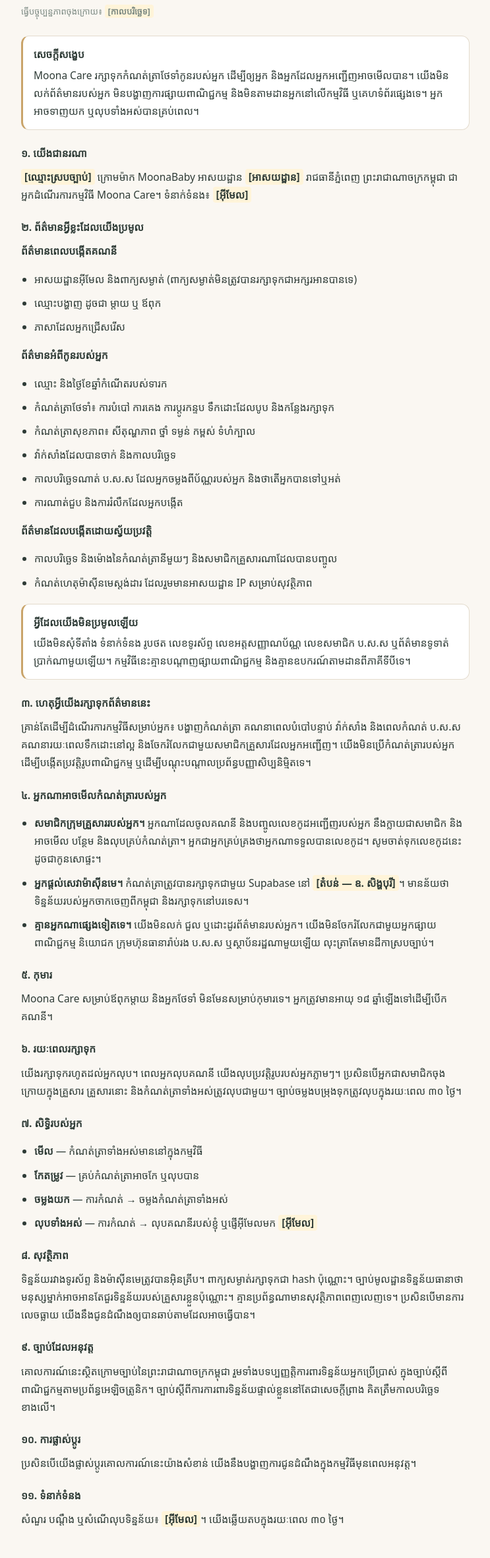
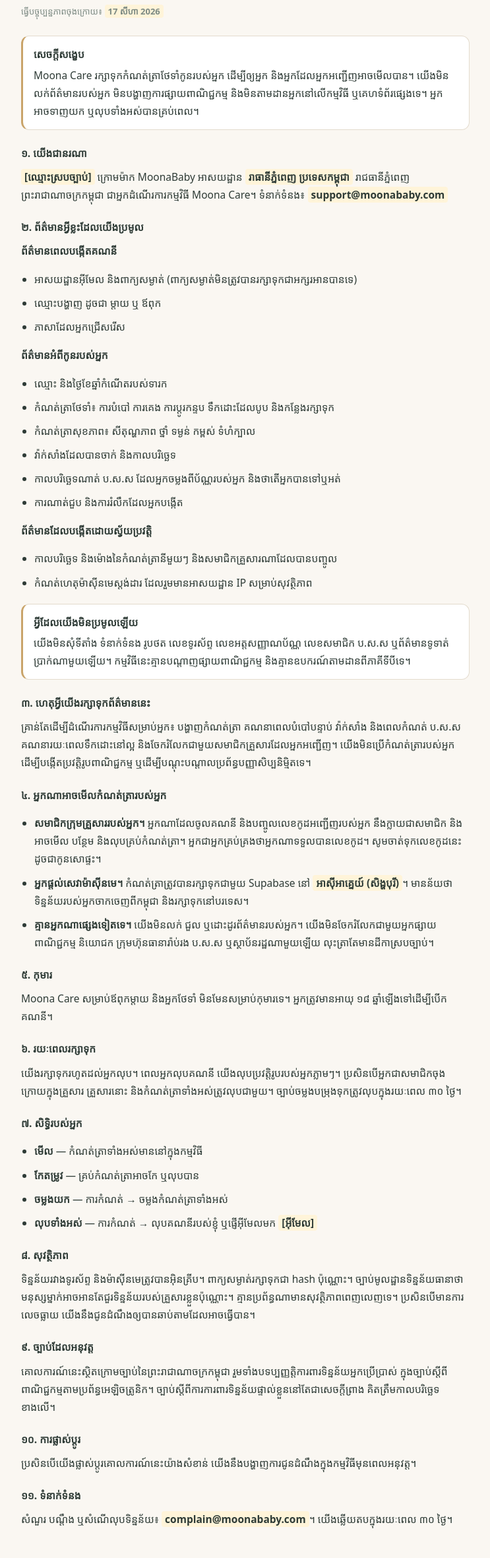
Before and after one commit to hellolinahem-cloud/moona-care, a plain HTML site: page privacy.html in a window 1280 px wide. Shown: the part 154-2515 px from the top of the page at 66% size, without its empty margins (268-1011 px from the left). Drawn offline with Linux system fonts and the light colour scheme; a web font is replaced by a local one.

Commit message:
Update privacy policy with specific details

```diff
--- a/privacy.html
+++ b/privacy.html
@@ -51,7 +51,7 @@
 <!-- ==================== ENGLISH ==================== -->
 <div class="en">
   <h2>Privacy Policy</h2>
-  <p class="date">Last updated: <span class="fill">[DATE]</span> · Effective: <span class="fill">[DATE]</span></p>
+  <p class="date">Last updated: <span class="fill">17 August 2026</span> · Effective: <span class="fill">17 August 2026</span></p>
 
   <div class="box"><b>The short version</b>
   Moona Care keeps your baby's care records so you and the people you invite can see them. We do not sell your
@@ -59,9 +59,9 @@
   or delete everything at any time.</div>
 
   <h3>1. Who we are</h3>
-  <p><span class="fill">[LEGAL NAME]</span>, trading as MoonaBaby, of <span class="fill">[ADDRESS]</span>,
+  <p><span class="fill">[LEGAL NAME]</span>, trading as MoonaBaby, of <span class="fill">Phon Penh, Cambodia</span>,
   Phnom Penh, Cambodia, operates the Moona Care app. We decide what information the app collects and why, which
-  makes us the data controller. You can reach us at <span class="fill">[EMAIL]</span>.</p>
+  makes us the data controller. You can reach us at <span class="fill">support@moonababy.com</span>.</p>
 
   <h3>2. What we collect</h3>
   <p><b>Information you give us when you create an account</b></p>
@@ -103,7 +103,7 @@
     your family and can see, add and delete every record for your child. You control who receives the code. If you
     share it with someone, you are giving them access to your child's records. Treat it like a house key.</li>
     <li><b>Our hosting provider.</b> The app stores records with Supabase, which hosts them on servers in
-    <span class="fill">[REGION — e.g. Singapore]</span>. Supabase processes the data only to provide hosting to us and
+    <span class="fill">Southeast Asia (Singapore)</span>. Supabase processes the data only to provide hosting to us and
     is not permitted to use it for anything else. This means your records leave Cambodia and are stored abroad.</li>
     <li><b>Nobody else.</b> We do not sell, rent or trade your information. We do not share it with advertisers,
     employers, insurers, the NSSF, or any government body, unless we are required to by a valid legal order, in which
@@ -126,7 +126,7 @@
     <li><b>Correct them.</b> Every record can be edited or deleted from within the app.</li>
     <li><b>Take a copy.</b> Settings → Copy all records gives you your full history as text.</li>
     <li><b>Delete everything.</b> Settings → Delete my account removes your account and your records. You can also
-    email <span class="fill">[EMAIL]</span> and we will do it within 30 days.</li>
+    email <span class="fill">complain@moonababy.com</span> and we will do it within 30 days.</li>
     <li><b>Leave a family.</b> Removing yourself stops your access without deleting the other parent's records.</li>
   </ul>
 
@@ -147,13 +147,13 @@
   The date at the top always shows the current version.</p>
 
   <h3>11. Contact</h3>
-  <p>Questions, complaints or deletion requests: <span class="fill">[EMAIL]</span>. We reply within 30 days.</p>
+  <p>Questions, complaints or deletion requests: <span class="fill">complain@moonababy.com</span>. We reply within 30 days.</p>
 </div>
 
 <!-- ==================== ខ្មែរ ==================== -->
 <div class="kh">
   <h2>គោលការណ៍ឯកជនភាព</h2>
-  <p class="date">ធ្វើបច្ចុប្បន្នភាពចុងក្រោយ៖ <span class="fill">[កាលបរិច្ឆេទ]</span></p>
+  <p class="date">ធ្វើបច្ចុប្បន្នភាពចុងក្រោយ៖ <span class="fill">17 សីហា 2026</span></p>
 
   <div class="box"><b>សេចក្តីសង្ខេប</b>
   Moona Care រក្សាទុកកំណត់ត្រាថែទាំកូនរបស់អ្នក ដើម្បីឲ្យអ្នក និងអ្នកដែលអ្នកអញ្ជើញអាចមើលបាន។
@@ -161,9 +161,9 @@
   អ្នកអាចទាញយក ឬលុបទាំងអស់បានគ្រប់ពេល។</div>
 
   <h3>១. យើងជានរណា</h3>
-  <p><span class="fill">[ឈ្មោះស្របច្បាប់]</span> ក្រោមម៉ាក MoonaBaby អាសយដ្ឋាន <span class="fill">[អាសយដ្ឋាន]</span>
+  <p><span class="fill">[ឈ្មោះស្របច្បាប់]</span> ក្រោមម៉ាក MoonaBaby អាសយដ្ឋាន <span class="fill">រាធានីភ្នំពេញ ប្រទេសកម្ពុជា</span>
   រាជធានីភ្នំពេញ ព្រះរាជាណាចក្រកម្ពុជា ជាអ្នកដំណើរការកម្មវិធី Moona Care។
-  ទំនាក់ទំនង៖ <span class="fill">[អ៊ីមែល]</span></p>
+  ទំនាក់ទំនង៖ <span class="fill">support@moonababy.com</span></p>
 
   <h3>២. ព័ត៌មានអ្វីខ្លះដែលយើងប្រមូល</h3>
   <p><b>ព័ត៌មានពេលបង្កើតគណនី</b></p>
@@ -202,7 +202,7 @@
     នឹងក្លាយជាសមាជិក និងអាចមើល បន្ថែម និងលុបគ្រប់កំណត់ត្រា។ អ្នកជាអ្នកគ្រប់គ្រងថាអ្នកណាទទួលបានលេខកូដ។
     សូមចាត់ទុកលេខកូដនេះដូចជាកូនសោផ្ទះ។</li>
     <li><b>អ្នកផ្តល់សេវាម៉ាស៊ីនមេ។</b> កំណត់ត្រាត្រូវបានរក្សាទុកជាមួយ Supabase នៅ
-    <span class="fill">[តំបន់ — ឧ. សិង្ហបុរី]</span>។ មានន័យថាទិន្នន័យរបស់អ្នកចាកចេញពីកម្ពុជា និងរក្សាទុកនៅបរទេស។</li>
+    <span class="fill">អាស៊ីអាគ្នេយ៍ (សិង្ហបុរី)</span>។ មានន័យថាទិន្នន័យរបស់អ្នកចាកចេញពីកម្ពុជា និងរក្សាទុកនៅបរទេស។</li>
     <li><b>គ្មានអ្នកណាផ្សេងទៀតទេ។</b> យើងមិនលក់ ជួល ឬដោះដូរព័ត៌មានរបស់អ្នក។
     យើងមិនចែករំលែកជាមួយអ្នកផ្សាយពាណិជ្ជកម្ម និយោជក ក្រុមហ៊ុនធានារ៉ាប់រង ប.ស.ស ឬស្ថាប័នរដ្ឋណាមួយឡើយ
     លុះត្រាតែមានដីកាស្របច្បាប់។</li>
@@ -238,7 +238,7 @@
   <p>ប្រសិនបើយើងផ្លាស់ប្តូរគោលការណ៍នេះយ៉ាងសំខាន់ យើងនឹងបង្ហាញការជូនដំណឹងក្នុងកម្មវិធីមុនពេលអនុវត្ត។</p>
 
   <h3>១១. ទំនាក់ទំនង</h3>
-  <p>សំណួរ បណ្តឹង ឬសំណើលុបទិន្នន័យ៖ <span class="fill">[អ៊ីមែល]</span>។ យើងឆ្លើយតបក្នុងរយៈពេល ៣០ ថ្ងៃ។</p>
+  <p>សំណួរ បណ្តឹង ឬសំណើលុបទិន្នន័យ៖ <span class="fill">complain@moonababy.com</span>។ យើងឆ្លើយតបក្នុងរយៈពេល ៣០ ថ្ងៃ។</p>
 </div>
 
   <footer>Moona Care · MoonaBaby · <a href="terms.html">Terms of Service / លក្ខខណ្ឌប្រើប្រាស់</a></footer>
```
